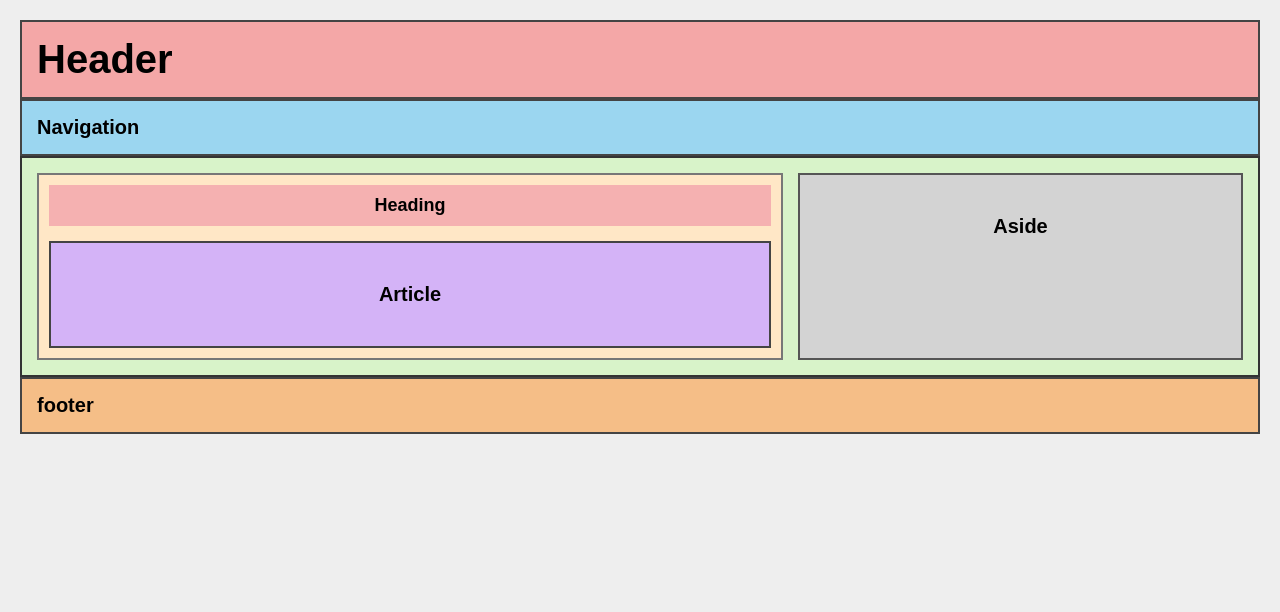
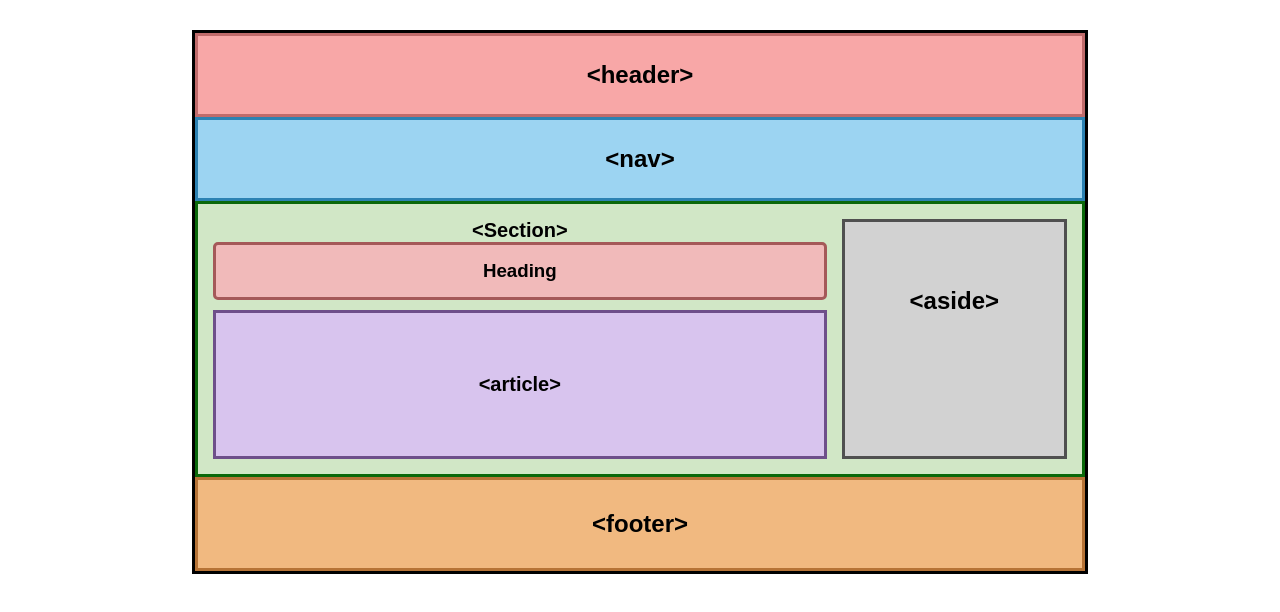
Before and after one commit to tinkumehta/Practices, a plain HTML site: page HTML/Semantic.html in a window 1280 px wide. Drawn offline with Linux system fonts and the light colour scheme.

Commit message:
Refactor HTML structure and improve CSS styles for semantic layout

```diff
--- a/HTML/Semantic.html
+++ b/HTML/Semantic.html
@@ -1,31 +1,33 @@
 <!DOCTYPE html>
 <html lang="en">
 <head>
-    <meta charset="UTF-8">
-    <meta name="viewport" content="width=device-width, initial-scale=1.0">
-    <title>Semantic Layout</title>
-    <link rel="stylesheet" href="style.css">
+<meta charset="UTF-8">
+<meta name="viewport" content="width=device-width, initial-scale=1.0">
+<title>Semantic Layout</title>
+<link rel="stylesheet" href="style.css">
 </head>
 <body>
 
-     <header><h1>Header</h1></header>
+<div class="container">
 
-    <nav>Navigation</nav>
+    <header><h2>&lt;header&gt;</h2></header>
 
-    <section class="main-section">
+    <nav><h2>&lt;nav&gt;</h2></nav>
 
-        <div class="content">
-            <h2>Heading</h2>
-            <article>Article</article>
+    <section class="main">
+
+        <div class="left">
+            <h2>&lt;Section&gt;</h2>
+            <h3>Heading</h3>
+            <article><h2>&lt;article&gt;</h2></article>
         </div>
 
-        <aside>Aside</aside>
+        <aside><h2>&lt;aside&gt;</h2></aside>
+    </section>
 
-    </section>
-<footer>
-    footer
-</footer>
+    <footer><h2>&lt;footer&gt;</h2></footer>
 
+</div>
 
 </body>
 </html>
--- a/HTML/style.css
+++ b/HTML/style.css
@@ -2,61 +2,81 @@
     margin: 0;
     padding: 0;
     box-sizing: border-box;
-    font-family: Arial;
+    font-family: Arial, Helvetica, sans-serif;
+    text-align: center;
 }
 
 body {
-    background: #eee;
-    padding: 20px;
+    background: #fff;
 }
 
-/* ---- Boxes ---- */
-header, nav, section, article, aside, footer {
-    border: 2px solid #444;
-    padding: 15px;
-    /* margin-bottom: 15px; */
-    font-size: 20px;
-    font-weight: bold;
+.container {
+    width: 70%;
+    margin: 30px auto;
+    border: 3px solid #000;
+
 }
 
-/* Colors matching your screenshot */
-header { background: #f4a7a7; }
-nav { background: #9bd6f0; }
-footer { background: #f5be87; }
-
-.main-section {
-    display: flex;
-    gap: 15px;
-    background: #d8f3c9;
-    padding: 15px;
-    border: 2px solid #333;
+/* ---- HEADER ---- */
+header {
+    background: #f8a7a7;
+    padding: 25px;
+    border: 3px solid #c06b6b;
 }
 
-.content {
-    flex: 2;
-    background: #ffe7c6;
-    padding: 10px;
-    border: 2px solid #777;
+/* ---- NAV ---- */
+nav {
+
+    background: #9cd4f2;
+    padding: 25px;
+    border: 3px solid #2c82b3;
 }
 
-.content h2 {
-    background: #f5b1b1;
-    padding: 10px;
-    margin-bottom: 15px;
-    text-align: center;
-    font-size: 18px;
+/* ---- SECTION ---- */
+.main {
+    display: flex;
+    justify-content: space-between;
+
+    background: #d1e7c6;
+    padding: 15px;
+    border: 3px solid #0a680a;
+}
+
+/* LEFT SIDE (Heading + Article) */
+.left {
+    flex: 2;
+    margin-right: 15px;
+}
+
+.left h3 {
+    background: #f1baba;
+    padding: 15px;
+    border: 3px solid #a55959;
+    border-radius: 5px;
+}
+.left h2{
+    font-size: 20px;
 }
 
 article {
-    background: #d4b3f7;
-    padding: 40px;
-    text-align: center;
+    margin-top: 10px;
+    background: #d8c4ee;
+    padding: 60px;
+    border: 3px solid #6e4f8a;
 }
 
+/* ---- ASIDE ---- */
 aside {
-    flex: 1;
-    background: #d3d3d3;
-    border: 2px solid #555;
-    padding: 40px;
-    text-align: center;
+
+    background: #d2d2d2;
+    padding: 65px;
+    border: 3px solid #505050;
 }
+
+/* ---- FOOTER ---- */
+footer {
+
+    background: #f1b980;
+    padding: 30px;
+    border: 3px solid #b67336;
+}
```
